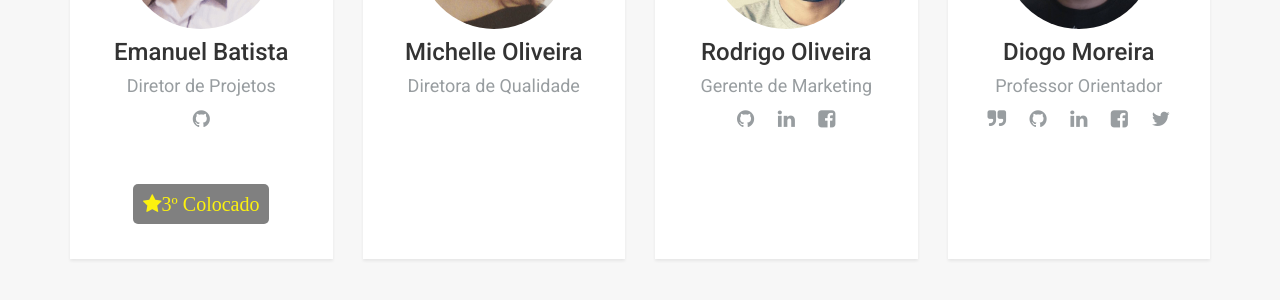
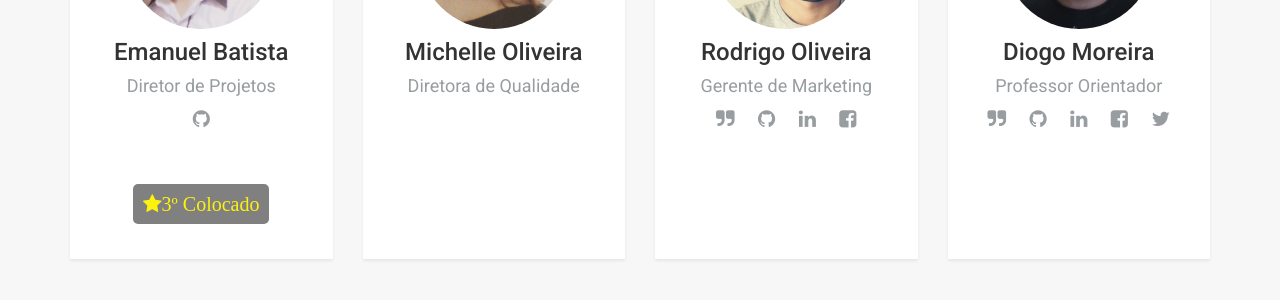
Before and after one commit to dggouveia/recursivejr.github.io, a Jekyll site: the page equipe.html, which Jekyll copies as it is, in a window 1280 px wide. Shown: the part 2050-2350 px from the top of the page. Built offline with Jekyll 4.4.1, drawn with Linux system fonts in a browser that asks for light colours.

Commit message:
Link do blog

```diff
--- a/equipe.html
+++ b/equipe.html
@@ -150,6 +150,7 @@
               <img src="images/equipe/rodrigo.jpg" alt="Team Image" class="avatar">
 							<h4>Rodrigo Oliveira</h4>
 							<h5 class="muted regular">Gerente de Marketing</h5>
+              <a href="http://rodrigodfreitas.github.io/" title="blog" target="_blank"><i class="fa fa-quote-right"></i></a>
 							<a href="https://github.com/rodrigodfreitas" title="github" target="_blank"><i class="fa fa-github"></i></a>
               <a href="https://www.linkedin.com/in/rodrigodfreitas" title="linkedin" target="_blank"><i class="fa fa-linkedin"></i></a>
 							<a href="https://www.facebook.com/rodrigo.o.d.freitas?__mref=message_bubble&_rdr=p" title="facebook" target="_blank"><i class="fa fa-facebook-square"></i></a>
```
